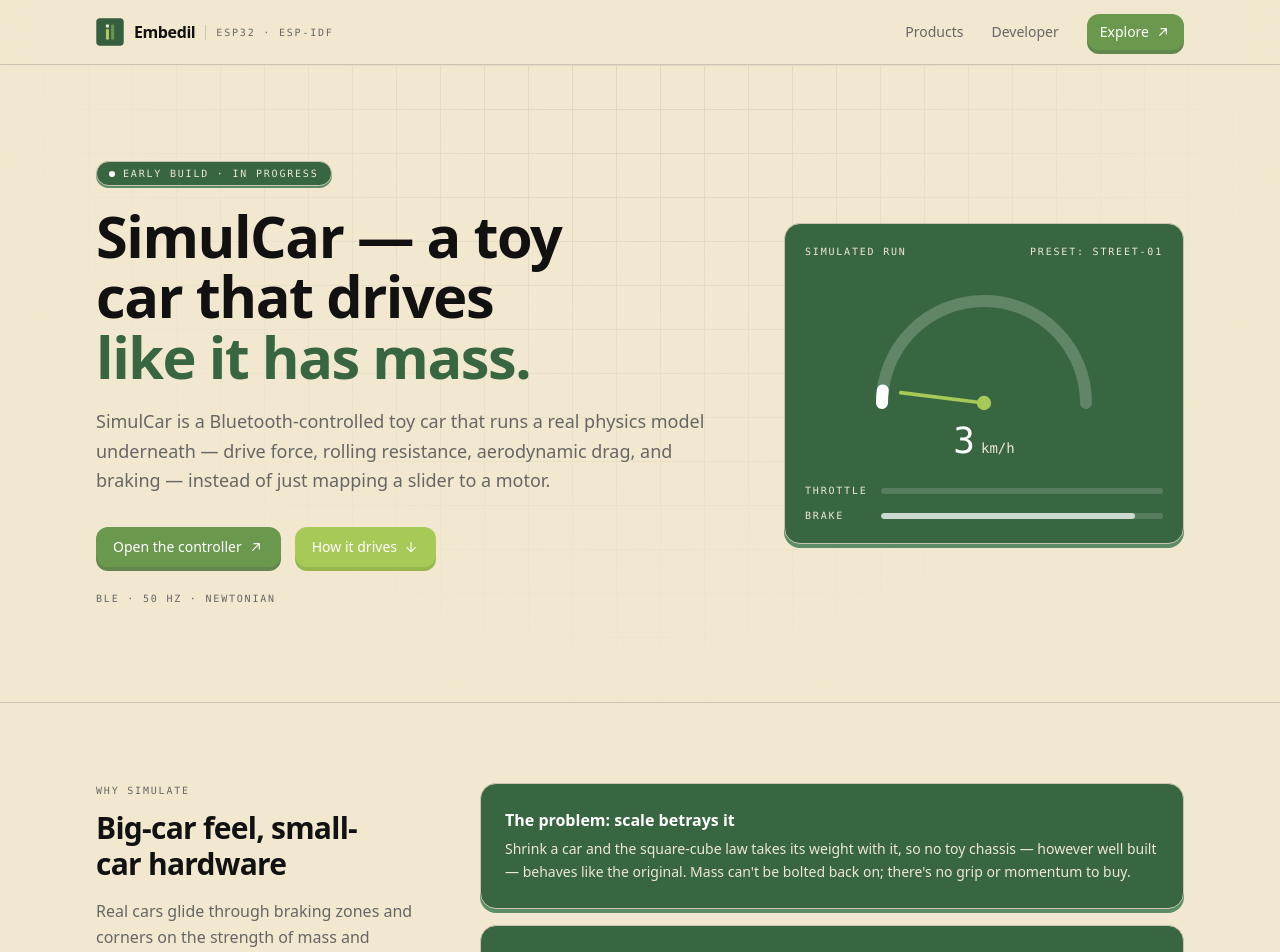
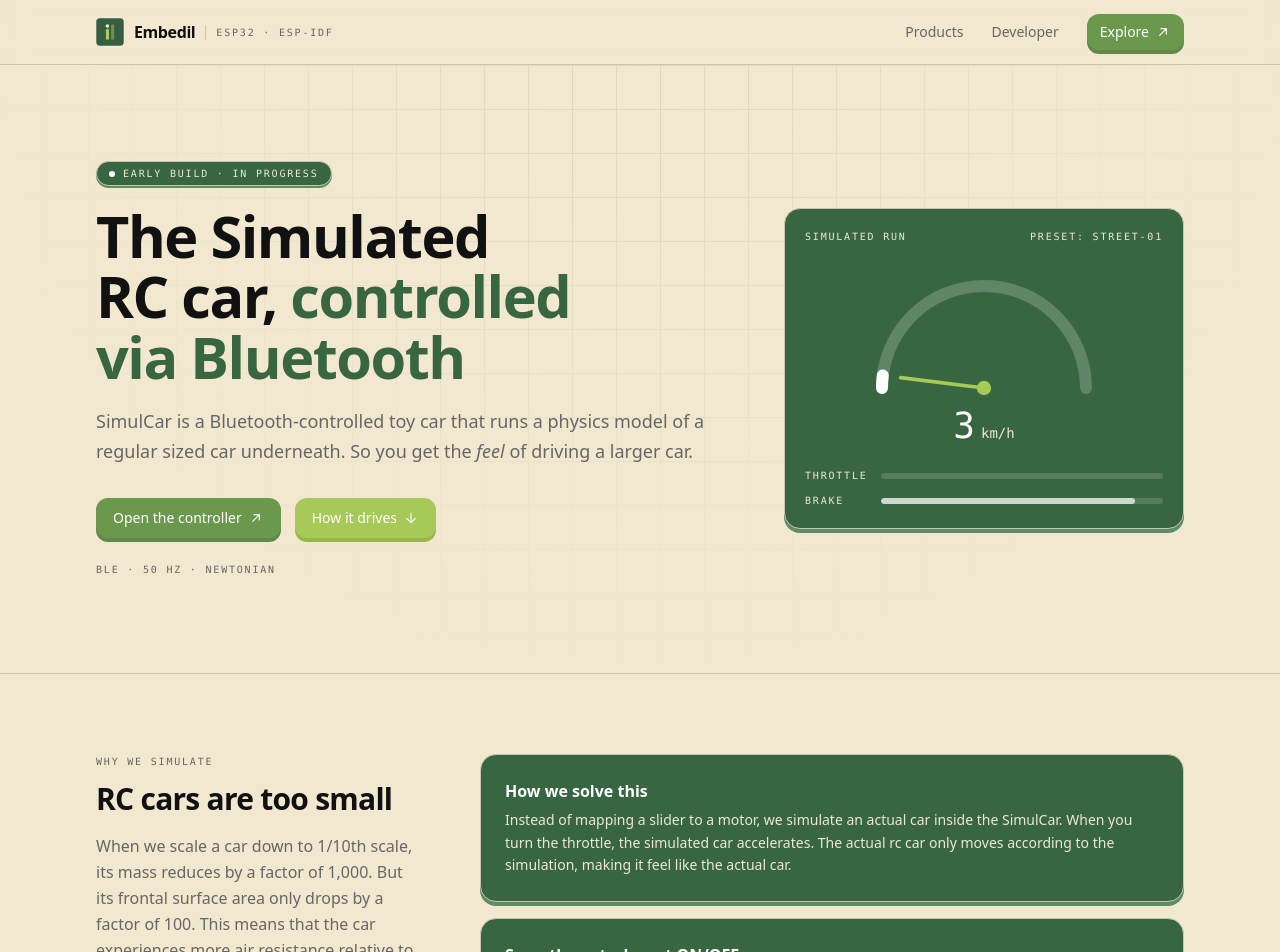
Before and after one commit to embedil/embedil.github.io, a Next.js app: page /simulcar in a window 1280 px wide. Shown: the top 952 px of the page. Built offline with nearby package versions, Linux system fonts and the light colour scheme.

Commit message:
feat(simulcar): update copy to emphasize simulation approach and control precision

```diff
--- a/app/simulcar/page.tsx
+++ b/app/simulcar/page.tsx
@@ -38,12 +38,12 @@ const FORCES = [
 
 const WHY_CARDS = [
   {
-    title: "The problem: scale betrays it",
-    body: "Shrink a car and the square-cube law takes its weight with it, so no toy chassis — however well built — behaves like the original. Mass can't be bolted back on; there's no grip or momentum to buy.",
+    title: "How we solve this",
+    body: "Instead of mapping a slider to a motor, we simulate an actual car inside the SimulCar. When you turn the throttle, the simulated car accelerates. The actual rc car only moves according to the simulation, making it feel like the actual car.",
   },
   {
-    title: "The fix: simulate what's missing",
-    body: "SimulCar carries a virtual mass in firmware instead. Every input passes through a Newtonian model first, and the motors only execute its verdict — so speed builds and bleeds off over seconds, the way mass dictates.",
+    title: "Smooth controls, not ON/OFF",
+    body: "SimulCar controller allows us to map the throttle, brake and steering position smoothly from 0% to 100%. This allows you to control the car more naturally.",
   },
 ];
 
@@ -112,15 +112,14 @@ export default function Simulcar() {
             </p>
 
             <h1 className="mt-5 text-[clamp(2.1rem,7vw,3.6rem)] leading-[1.05] font-semibold tracking-tight text-balance">
-              SimulCar — a toy car that drives{" "}
-              <span className="text-surface">like it has mass.</span>
+              The Simulated RC car,{" "}
+              <span className="text-surface">controlled via Bluetooth</span>
             </h1>
 
             <p className="mt-5 max-w-2xl text-base leading-relaxed text-muted text-pretty sm:text-lg">
-              SimulCar is a Bluetooth-controlled toy car that runs a real
-              physics model underneath — drive force, rolling resistance,
-              aerodynamic drag, and braking — instead of just mapping a slider
-              to a motor.
+              SimulCar is a Bluetooth-controlled toy car that runs a physics
+              model of a regular sized car underneath. So you get the{" "}
+              <i>feel</i> of driving a larger car.
             </p>
 
             <div className="mt-8 flex w-full flex-col gap-3 sm:w-auto sm:flex-row sm:items-center sm:gap-3.5">
@@ -155,14 +154,12 @@ export default function Simulcar() {
       </section>
 
       <Band>
-        <BandHeading
-          eyebrow="Why simulate"
-          title="Big-car feel, small-car hardware"
-        >
-          Real cars glide through braking zones and corners on the strength of
-          mass and momentum. At toy scale, neither exists — so every input lands
-          instantly and the ride feels twitchy. SimulCar stops fighting hardware
-          and simulates the missing physics instead.
+        <BandHeading eyebrow="Why we simulate" title="RC cars are too small">
+          When we scale a car down to 1/10th scale, its mass reduces by a factor
+          of 1,000. But its frontal surface area only drops by a factor of 100.
+          This means that the car experiences more air resistance relative to
+          its weight, making it slow down much faster when coasting than an
+          actual car.
         </BandHeading>
 
         <div className="grid gap-4">
```
